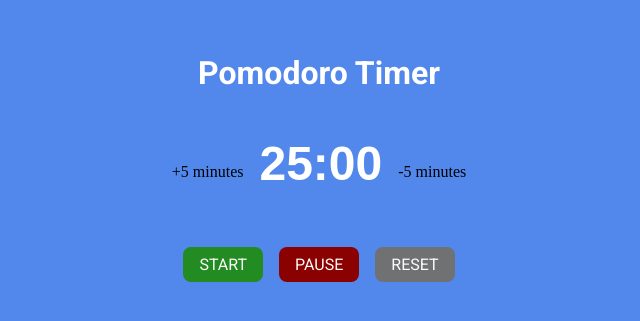
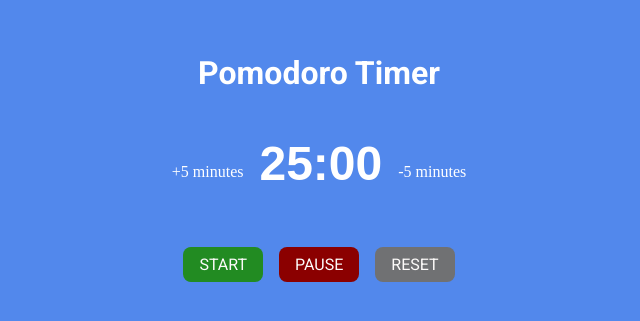
Before and after one commit to kgotsosm/pomodoro, a website: page index.html in a window 1280 px wide. Shown: the part 251-572 px from the top of the page, without its empty margins (321-961 px from the left). Drawn offline with Linux system fonts and the light colour scheme.

Commit message:
Modified colour scheme

```diff
--- a/index.html
+++ b/index.html
@@ -15,9 +15,9 @@
   <h1 class="heading" id="heading">Pomodoro Timer</h1>
 </div>
   <div class="main-container">
-    <p id="addFive">+5 minutes</p>
+    <p id="addFive" class="modify">+5 minutes</p>
     <h2 class="timer" id="timer">25:00</h2>
-    <p id="minusFive">-5 minutes</p>
+    <p id="minusFive" class="modify">-5 minutes</p>
 
   </div>
 <div class="btn-container">
```
